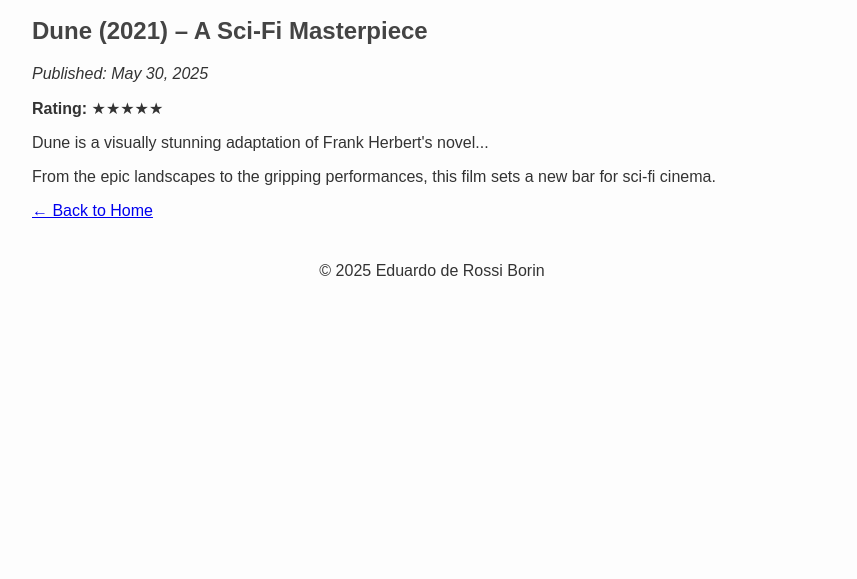
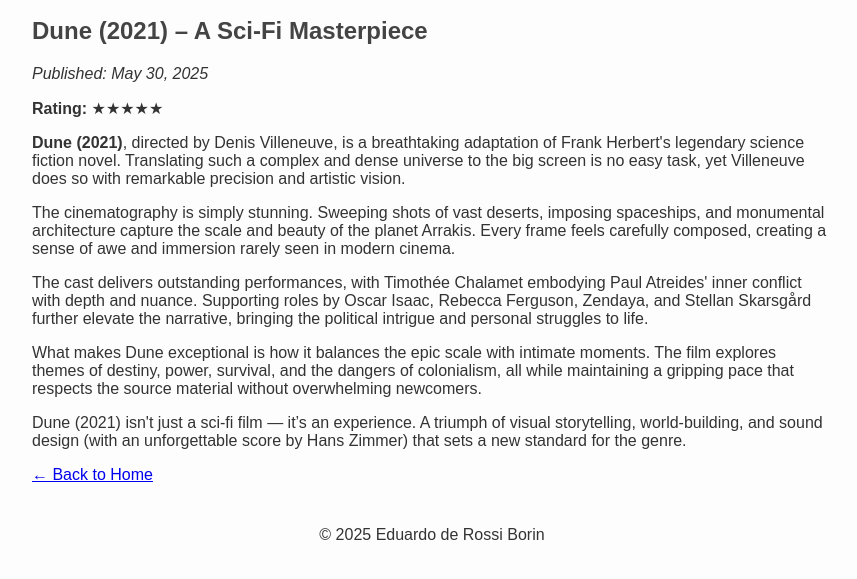
Before and after one commit to eduborin/eduardo-de-rossi-borin-blog, a plain HTML site: page blog/dune-review.html in a window 1280 px wide. Shown: the part 141-720 px from the top of the page, without its empty margins (208-1065 px from the left). Drawn offline with Linux system fonts and the light colour scheme.

Commit message:
Update dune-review.html

```diff
--- a/blog/dune-review.html
+++ b/blog/dune-review.html
@@ -1,4 +1,3 @@
-
 <!DOCTYPE html>
 <html lang="en">
 <head>
@@ -25,8 +24,34 @@
 
         <p><strong>Rating:</strong> ★★★★★</p>
 
-        <p>Dune is a visually stunning adaptation of Frank Herbert's novel...</p>
-        <p>From the epic landscapes to the gripping performances, this film sets a new bar for sci-fi cinema.</p>
+        <p>
+            <strong>Dune (2021)</strong>, directed by Denis Villeneuve, is a breathtaking adaptation of Frank Herbert's legendary science fiction novel.
+            Translating such a complex and dense universe to the big screen is no easy task, yet Villeneuve does so with remarkable precision
+            and artistic vision.
+        </p>
+
+        <p>
+            The cinematography is simply stunning. Sweeping shots of vast deserts, imposing spaceships, and monumental architecture
+            capture the scale and beauty of the planet Arrakis. Every frame feels carefully composed, creating a sense of awe and immersion
+            rarely seen in modern cinema.
+        </p>
+
+        <p>
+            The cast delivers outstanding performances, with Timothée Chalamet embodying Paul Atreides' inner conflict with depth and nuance.
+            Supporting roles by Oscar Isaac, Rebecca Ferguson, Zendaya, and Stellan Skarsgård further elevate the narrative, bringing the
+            political intrigue and personal struggles to life.
+        </p>
+
+        <p>
+            What makes Dune exceptional is how it balances the epic scale with intimate moments. The film explores themes of destiny,
+            power, survival, and the dangers of colonialism, all while maintaining a gripping pace that respects the source material
+            without overwhelming newcomers.
+        </p>
+
+        <p>
+            Dune (2021) isn't just a sci-fi film — it’s an experience. A triumph of visual storytelling, world-building, and sound design
+            (with an unforgettable score by Hans Zimmer) that sets a new standard for the genre.
+        </p>
 
         <p><a href="../index.html">← Back to Home</a></p>
     </main>
```
